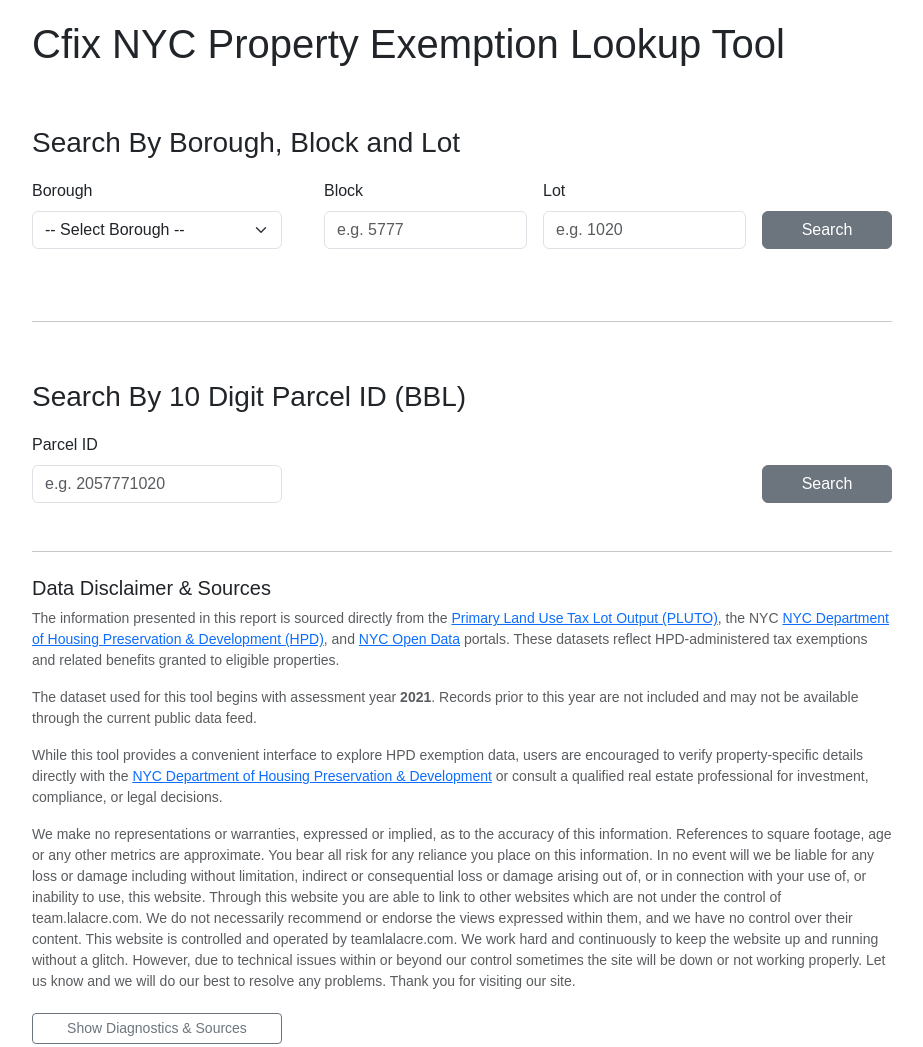
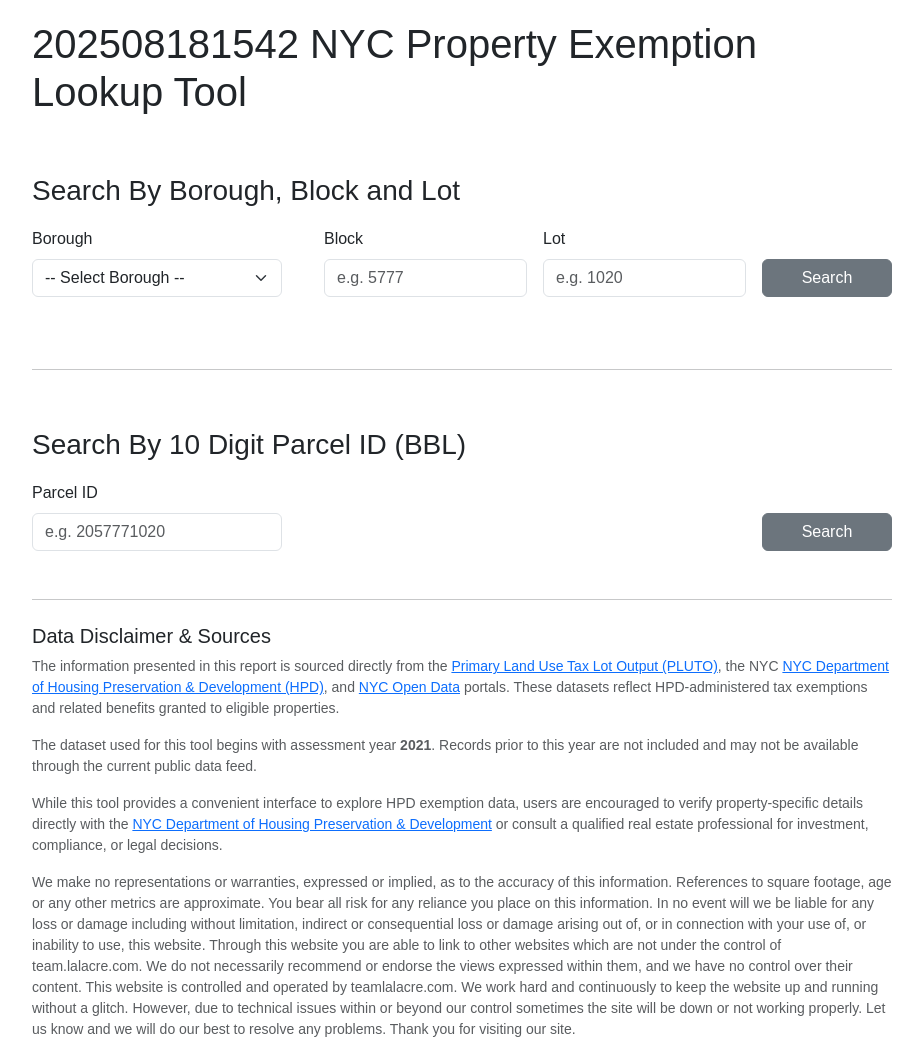
Before and after one commit to lucabrazi/tools, a plain HTML site: page nyc-exemptions/index.html in a window 1280 px wide. Shown: the top 1047 px of the page, without its empty margins (178-1101 px from the left). Drawn offline with nearby package versions, Linux system fonts and the light colour scheme.

Commit message:
temp title

```diff
--- a/nyc-exemptions/index.html
+++ b/nyc-exemptions/index.html
@@ -20,7 +20,7 @@
 </head>
 <body>
   <div class="d-flex justify-content-between align-items-start mb-3">
-    <h1 class="me-3">Cfix NYC Property Exemption Lookup Tool</h1>
+    <h1 class="me-3">202508181542 NYC Property Exemption Lookup Tool</h1>
     <div id="share-banner" class="alert alert-success py-1 px-2 d-none d-print-none small" role="alert" style="white-space: nowrap;"></div>
   </div>
 
```
